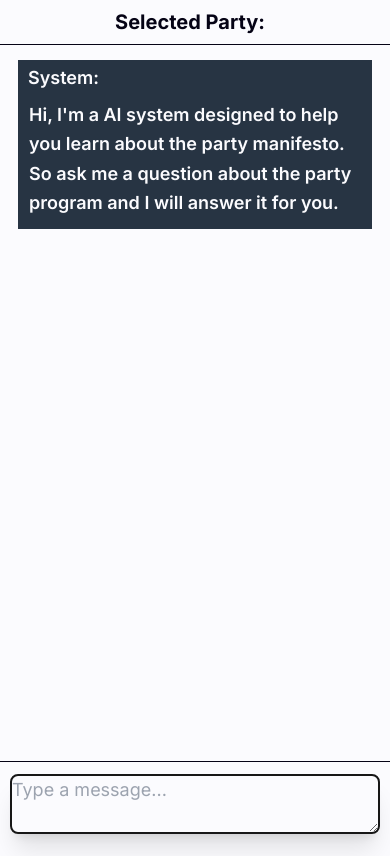
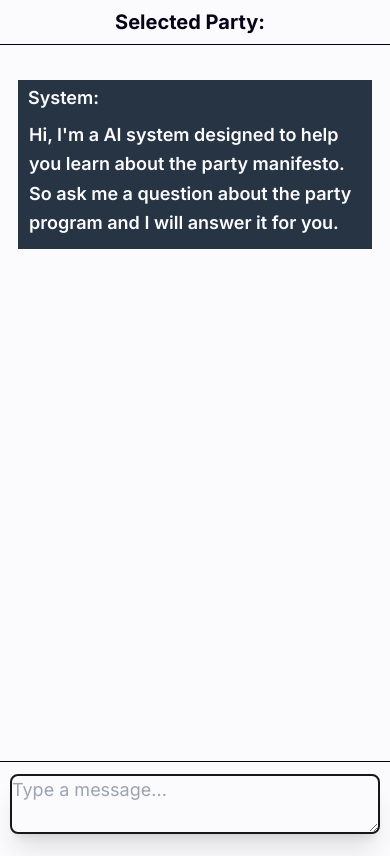
Before and after one commit to FelixHornberger/quote-and-vote, a Next.js app: page /chat in a window 390 px wide. Built offline with nearby package versions, Linux system fonts and the light colour scheme.

Commit message:
Updated top margins for different screens sizes of the the Chathistory

```diff
--- a/components/chatSystem/ChatHistory.tsx
+++ b/components/chatSystem/ChatHistory.tsx
@@ -18,8 +18,10 @@ export default function ChatHistory() {
         scrollToBottom()
     }, [messages]);
 
+    // TODO: ADD margin to first message
+
     return(
-        <div className="flex w-full sm:w-[70%] p-2 h-full sm:border sm:border-b-0 border-custom-text m-auto overflow-hidden self-center w-128 mt-[20px]">
+        <div className="flex w-full sm:w-[70%] p-2 h-full sm:border sm:border-b-0 border-custom-text m-auto overflow-hidden self-center w-128 mt-[40px] sm:mt-[20px]">
             <div className="w-full h-full">
                 <div className="overflow-y-scroll overflow-x-hidden p-2.5  break-words" id="chat-messages">
                     <Message key={-1} id={-1} role={"System"} message={"Hi, I'm a AI system designed to help you learn about the party manifesto. So ask me a question about the party program and I will answer it for you."}/>
```
